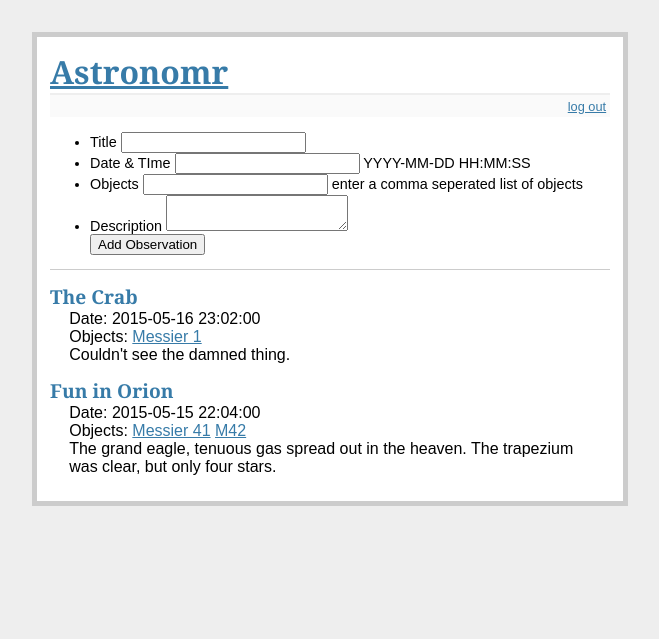
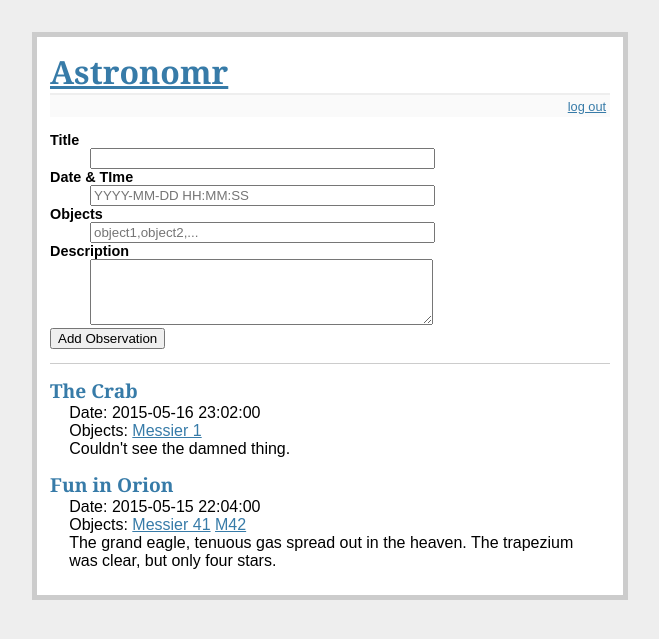
Before and after one commit to deapplegate/astronomr, a Flask app: page / in a window 1280 px wide. Shown: the top 639 px of the page, without its empty margins (310-969 px from the left). Run offline with Flask 2, Linux system fonts and the light colour scheme; the visitor is signed in with stand-in values (Sample User, id 1); data comes from the database, SQL or seed files in the repository; some libraries are stand-ins or nearby versions.

Commit message:
cleaned up loggedobservation form

```diff
--- a/astronomr/forms.py
+++ b/astronomr/forms.py
@@ -8,10 +8,8 @@ from wtforms.validators import DataRequired
 class LoggedObservationForm(Form):
 
     title = StringField('Title', validators=[DataRequired()])
-    timestamp = DateTimeField('Date & TIme', validators=[DataRequired()],
-                              description = 'YYYY-MM-DD HH:MM:SS')
-    objects = StringField('Objects', validators=[DataRequired()],
-                          description='enter a comma seperated list of objects')
+    timestamp = DateTimeField('Date & TIme', validators=[DataRequired()])
+    objects = StringField('Objects', validators=[DataRequired()])
     description = TextAreaField('Description')
 
 
--- a/astronomr/templates/macros.html
+++ b/astronomr/templates/macros.html
@@ -19,6 +19,23 @@
     {% endmacro %}
 
 
+{% macro render_field_dl(field) %}
+<div class="form_field">
+  <dt>{{ field.label(class="label") }}</dt>
+  <dd>
+  {% if field.errors %}
+  {% set css_class = 'has_error ' + kwargs.pop('class', '') %}
+  {{ field(class=css_class, **kwargs) }}
+  <ul class="errors">{% for error in field.errors %}<li>{{ error|e }}</li>{% endfor %}</ul>
+  {% else %}
+  <dd>{{ field(**kwargs) }}
+  {% endif %}
+  {{ field.description }}
+  </dd>
+</div>
+{% endmacro %}
+
+
 
 {% macro render_observations(observations) %}
 <ul class=observations>
--- a/astronomr/templates/show_entries.html
+++ b/astronomr/templates/show_entries.html
@@ -1,17 +1,17 @@
 {% extends "layout.html" %}
 {% block body %}
-{% from "macros.html" import render_field, render_observations %}
+{% from "macros.html" import render_field_dl, render_observations %}
 
 {% if session.logged_in %}
 <form action="{{ url_for('add_observation') }}" method=post class=add-observation>
-  <ul>
   {{ new_obs_form.hidden_tag() }}
-  <li>{{ render_field(new_obs_form.title, class="input text") }}</li>
-  <li>{{ render_field(new_obs_form.timestamp, class="input text") }}</li>
-  <li>{{ render_field(new_obs_form.objects, class="input text") }}  </li>
-  <li>{{ render_field(new_obs_form.description, class="input textarea") }} </li>
+  <dl>
+  {{ render_field_dl(new_obs_form.title, class="input text", size=40) }}
+  {{ render_field_dl(new_obs_form.timestamp, class="input text", placeholder="YYYY-MM-DD HH:MM:SS", size=40) }}
+  {{ render_field_dl(new_obs_form.objects, class="input text", placeholder="object1,object2,...", size=40) }}
+  {{ render_field_dl(new_obs_form.description, class="input textarea", rows=4, cols=40) }}
   <input type=submit value="Add Observation">
-  </ul>
+  </dl>
 </form>
 {% endif %}
 
```
